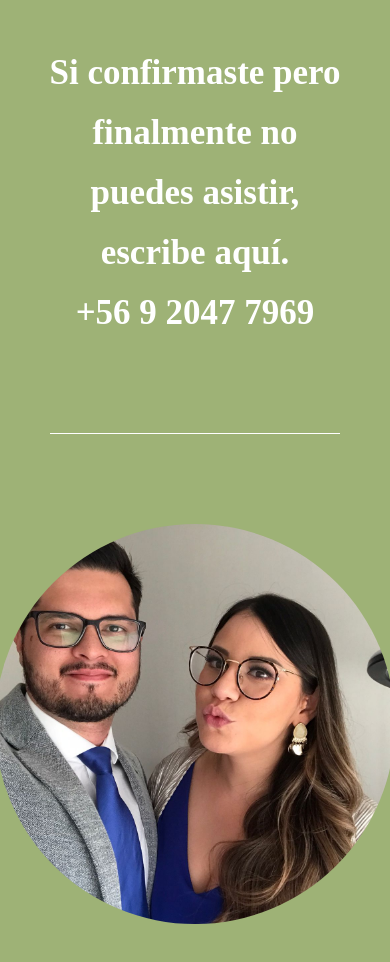
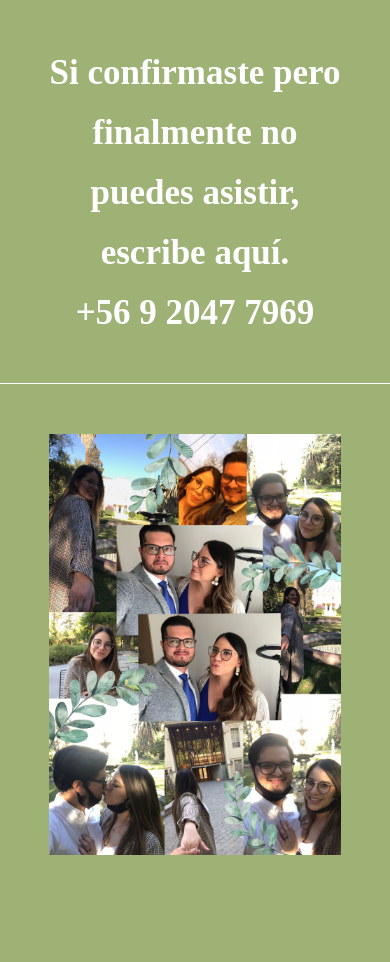
Before and after one commit to luislucena93/bodaJennyLuis, a plain HTML site: page index.html in a window 390 px wide. Shown: the part 3818-4780 px from the top of the page. After the commit the page ends 4723 px from the top, so only its background shows below. Drawn offline with Linux system fonts and the light colour scheme; a web font is replaced by a local one.

Commit message:
added collage

```diff
--- a/index.html
+++ b/index.html
@@ -53,7 +53,7 @@
       <p>Si confirmaste pero finalmente no puedes asistir, escribe aquí.<br /> +56 9 2047 7969</p>
     </div>
     <div class="fotos">
-      <img src="./images/jenny&Luis.jpeg" />
+      <img src="./images/jenny&Luis.jpg" />
     </div>
   </div>
 </body>
--- a/styles.css
+++ b/styles.css
@@ -118,18 +118,14 @@ html, body {
   display: flex;
   flex-wrap: wrap;
   justify-content:center;
-  margin: 50px;
+  margin: 0;
   padding-top: 50px;
   border-top: solid white 1px;
 }
 
 .fotos img{
-  margin: 40px;
   padding: 0;
-  width: 400px;
-  height: 400px;
-  object-fit: cover;
-  border-radius: 400px;
+  width: 75%;
 }
 
 .fotos h1 {
@@ -253,9 +249,7 @@ html, body {
   }
 
   .fotos img {
-    margin: 20px;
-    width: 80vw;
-    height: 80vw;
+    width: 100vw;
   }
 
   .logo {
```
Also changed, not shown: images/jenny&Luis.jpeg (deleted), images/jenny&Luis.jpg (added), 2 other files.
